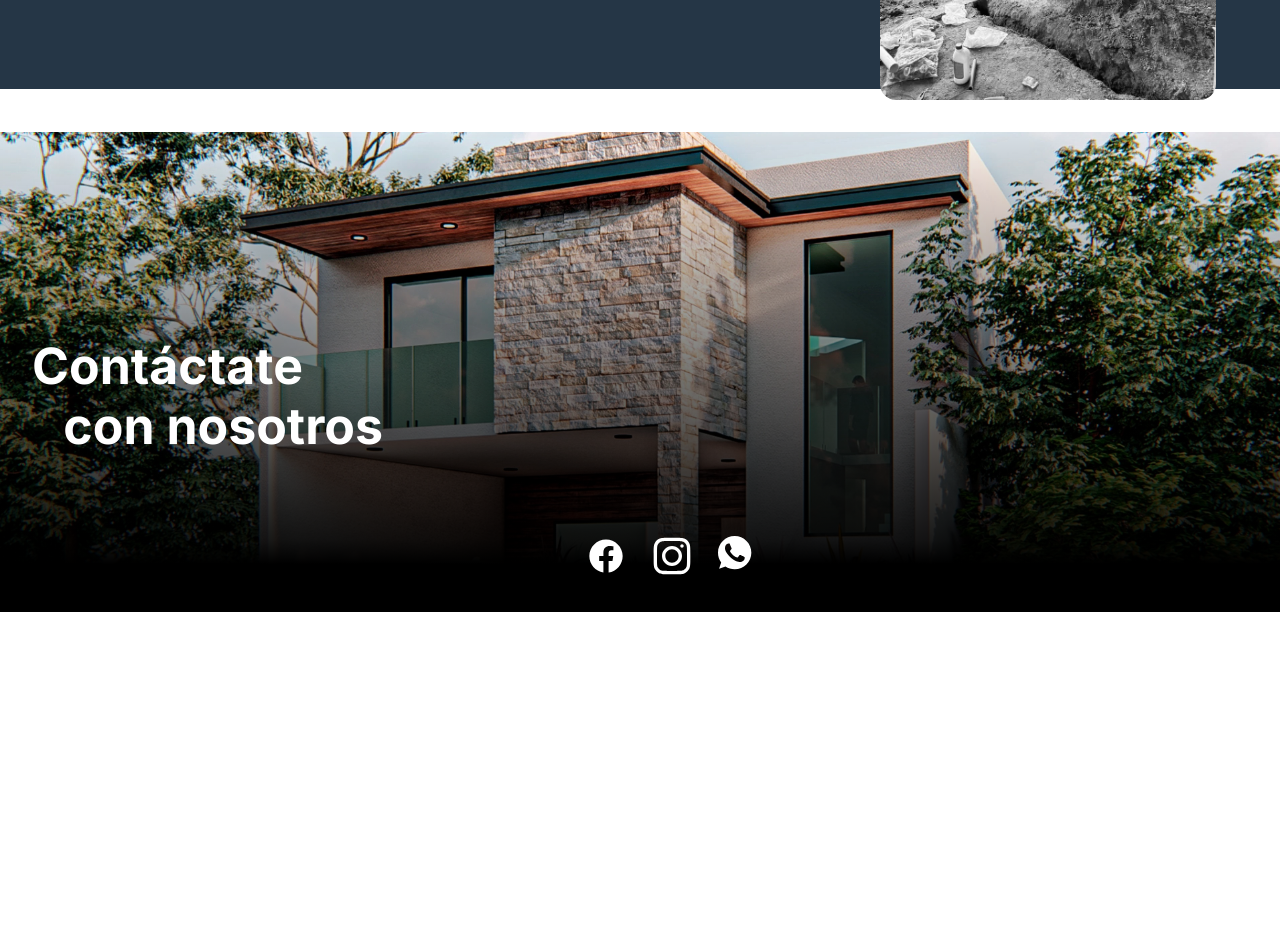
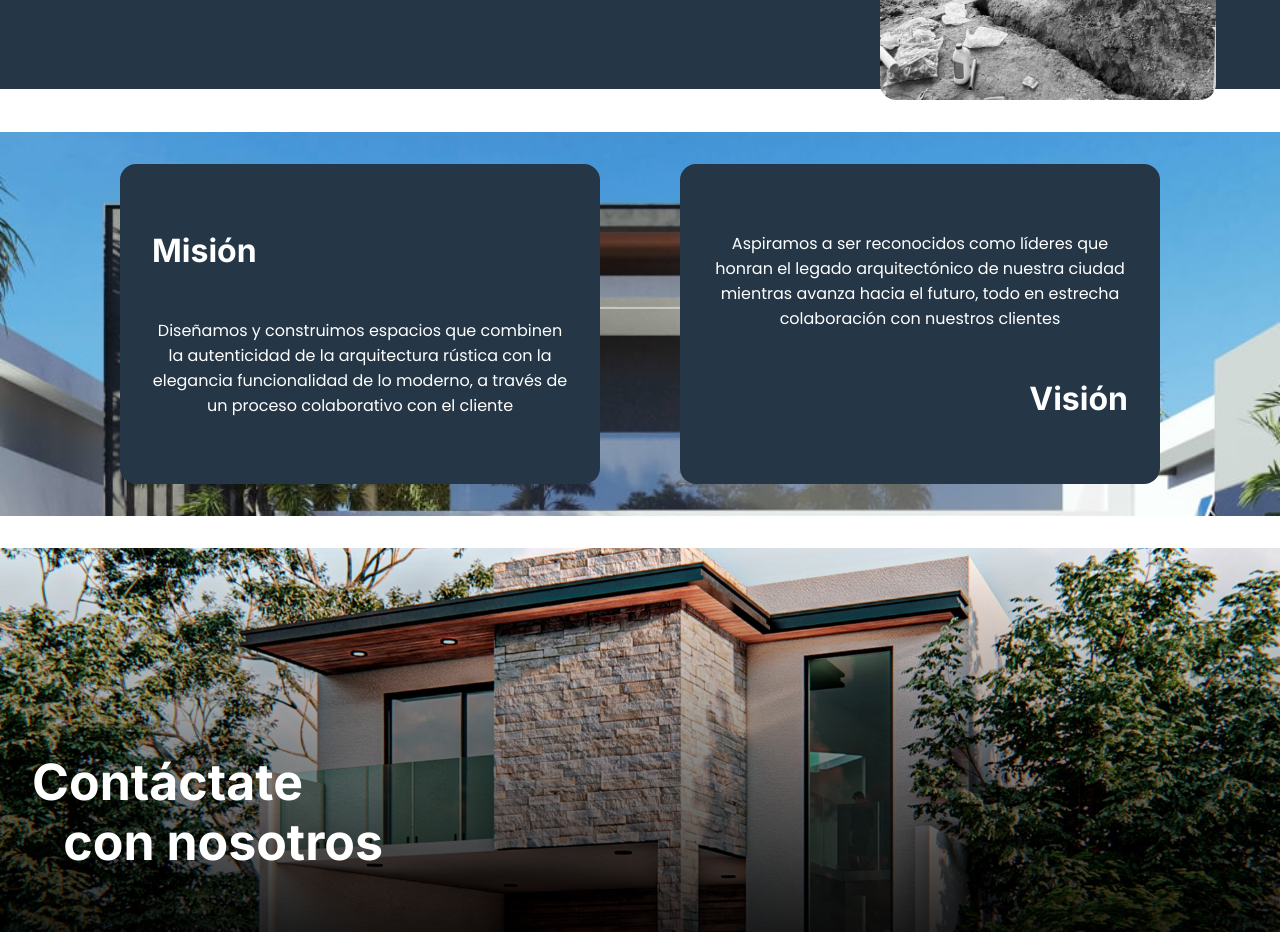
Before and after one commit to Fab1029/KovaFrontend, a React (Vite) app: page /WhoWeAre in a window 1280 px wide. Shown: the part 1180-2112 px from the top of the page. Before the commit the page ends 1792 px from the top, so only its background shows below. Built offline with nearby package versions, Linux system fonts and the light colour scheme.

Commit message:
feat(values): values component

```diff
--- /dev/null
+++ b/src/components/Values/Values.css
@@ -0,0 +1,55 @@
+.values-container {
+    width: 100%;
+    padding: 2rem;
+    margin: 2rem 0;
+    background-size: cover;
+    background-position: center;
+    background-repeat: no-repeat;
+
+    gap: 5rem;
+    display: flex;
+    align-items: center;
+    justify-content: center;
+}
+
+.value-container {
+    width: 30rem;
+    height: 20rem;
+    padding: 2rem;
+    border-radius: 1rem;
+    background-color: #253646;
+
+    gap: 3rem;
+    display: flex;
+    flex-direction: column;
+    justify-content: center;
+
+    cursor: pointer;
+    transition: transform 0.3s ease, box-shadow 0.3s ease;
+}
+
+.value-container:hover {
+    transform: translateY(-10px) scale(1.03);
+    box-shadow: 0 12px 24px rgba(0, 0, 0, 0.3);
+}
+
+.value-title, .value-description {
+    color: white;
+}
+
+.value-title {
+    font-weight: 700;
+    font-size: xx-large;
+    font-family: 'Inter', sans-serif;
+}
+
+.value-description {
+    font-weight: 400;
+    font-size: medium;
+    text-align: center;
+    font-family: 'Poppins', sans-serif;
+}
+
+.value-title-vision {
+    text-align: right;
+}
--- /dev/null
+++ b/src/components/Values/Values.jsx
@@ -0,0 +1,29 @@
+import React from 'react'
+import './Values.css'
+import valuesImage from '../../assets/Values/valuesImage.jpg'
+
+const Values = () => {
+  return (
+    <div data-aos = 'zoom-in' className='values-container' style={{backgroundImage: `url(${valuesImage})`}}>
+        <div data-aos = 'fade-up'>
+            <div  className='value-container'>
+                <h2 className='value-title'>Misión</h2>
+                <p className='value-description'>
+                    Diseñamos y construimos espacios que combinen la autenticidad de la arquitectura rústica con la elegancia funcionalidad de lo moderno, a través de un proceso colaborativo con el cliente
+                </p>
+            </div>
+        </div>
+
+        <div data-aos = 'fade-up'>
+            <div className='value-container'>
+                <p className='value-description'>
+                    Aspiramos a ser reconocidos como líderes que honran el legado arquitectónico de nuestra ciudad mientras avanza hacia el futuro, todo en estrecha colaboración con nuestros clientes
+                </p>
+                <h2 className='value-title value-title-vision'>Visión</h2>
+            </div>
+        </div>
+    </div>
+  )
+}
+
+export default Values
--- a/src/pages/WhoWeAre/WhoWeAre.jsx
+++ b/src/pages/WhoWeAre/WhoWeAre.jsx
@@ -6,6 +6,7 @@ import NavBar from '../../components/NavBar/NavBar.jsx'
 import Footer from '../../components/Footer/Footer.jsx'
 import VideoPlayer from '../../components/VideoPlayer/VideoPlayer.jsx'
 import Phrase from '../../components/Phrase/Phrase.jsx'
+import Values from '../../components/Values/Values.jsx'
 
 
 
@@ -23,6 +24,7 @@ const WhoWeAre = () => {
           <VideoPlayer video={video1} loopMode={true}/>
         </div>
         <Phrase/>
+        <Values/>
       </main>
       <footer className='whoWeAre-footer'>
         <Footer/>
```
Also changed, not shown: src/assets/Values/valuesImage.jpg (added).
